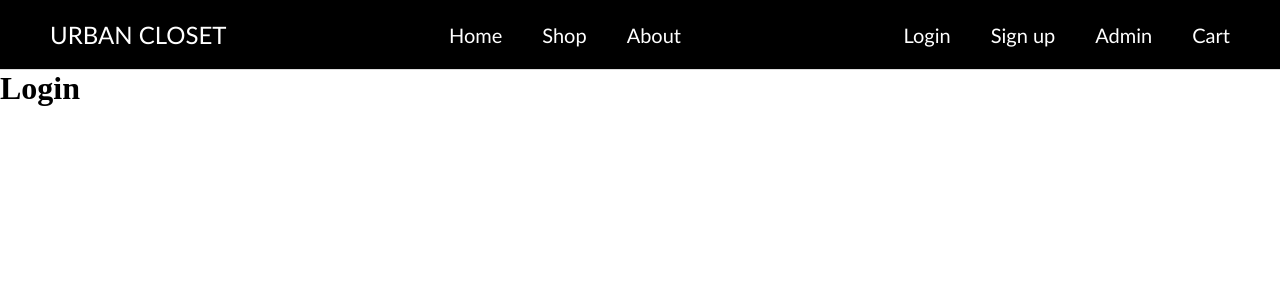
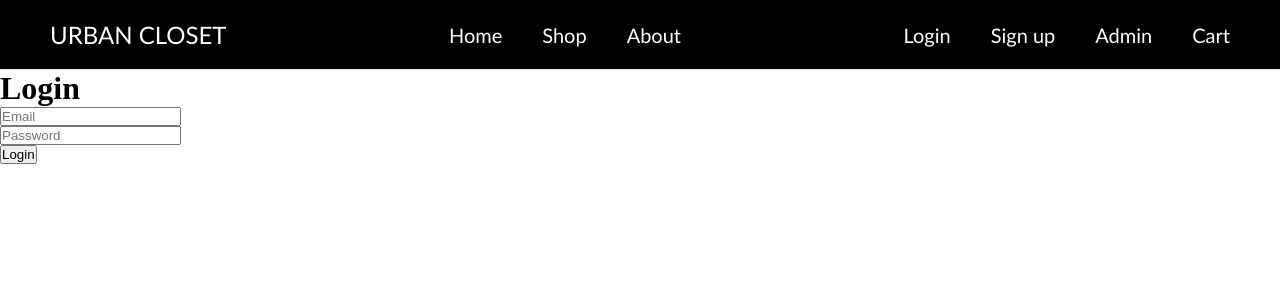
Before and after one commit to jeevanmeher30/urbancloset, a React (Vite) app: page /login in a window 1280 px wide. Shown: the top 300 px of the page. Built offline with nearby package versions, Linux system fonts and the light colour scheme.

Commit message:
Login file

```diff
--- a/db/db.json
+++ b/db/db.json
@@ -25,12 +25,20 @@
       "id": "LUI8er2D25k"
     },
     {
-      "name": "Jeevan ",
+      "name": "Jeevan",
       "email": "jeevan@gmail.com",
       "phone": "1234567894",
       "address": "avbfuhvafafafafaf",
-      "password": "fafafafafafa",
+      "password": "fafafafafa",
       "id": "51xevdb2sVQ"
+    },
+    {
+      "name": "Dark Yagami",
+      "email": "darkyagami@gmail.com",
+      "phone": "9490652588",
+      "address": "kiffgdafvbjbfjbkv",
+      "password": "qwertyuiopasd",
+      "id": "oXHQY6_4-z8"
     }
   ],
   "products": [],
--- a/src/App.jsx
+++ b/src/App.jsx
@@ -5,6 +5,7 @@ import Home from "./pages/public/Home";
 import Login from './pages/auth/Login';
 import Signup from './pages/auth/Signup';
 import Adminlogin from './pages/admin/Adminlogin';
+import Shop from './pages/public/Shop';
 
 const App = () => {
   return (
@@ -16,6 +17,7 @@ const App = () => {
         <Route path="/login" element ={<Login/>}/>
         <Route path="/signup" element ={<Signup/>}/>
         <Route path="/admin/login" element ={<Adminlogin/>}/>
+        <Route path= "/shop" element = {<Shop />}/>
 
 
       </Routes>
--- a/src/pages/auth/Login.jsx
+++ b/src/pages/auth/Login.jsx
@@ -1,9 +1,69 @@
-import React from 'react'
+import React from 'react';
+import { useState } from 'react';
+import axios from 'axios';
+import { useNavigate } from 'react-router-dom';
 
 const Login = () => {
+
+  const [email, setEmail] = useState("");
+  const [password, setPassword] = useState("");
+
+  const navigate = useNavigate();
+
+  const API_URL = "http://localhost:5000/user";
+
+
+  const handleSubmit = async (e) => {
+    e.preventDefault();
+
+    try {
+      const response = await axios.get(API_URL);
+
+      const user = response.data.find(
+        (user) =>
+          user.email === email &&
+          user.password === password
+      );
+      if(user){
+        alert("Login Successfull");
+        navigate("/shop")
+      }
+      else{
+        alert("Invalid email or password");
+      }
+    }
+
+    catch(error){
+      console.log(error)
+      alert("Something went wrong")
+    }
+    console.log(email);
+    console.log(password);
+
+  };
+
   return (
     <div>
       <h1>Login</h1>
+
+      <form onSubmit={handleSubmit}>
+
+        <input type="email"
+        placeholder='Email'
+        value={email}
+        onChange = {(e) => setEmail(e.target.value)} /> <br />
+
+        <input type="password"
+        placeholder='Password'
+        value = {password}
+        onChange={(e) => setPassword(e.target.value)} /> <br />
+
+        <button type = "submit">
+          Login
+        </button>
+
+      </form>
+
     </div>
   )
 }
```
